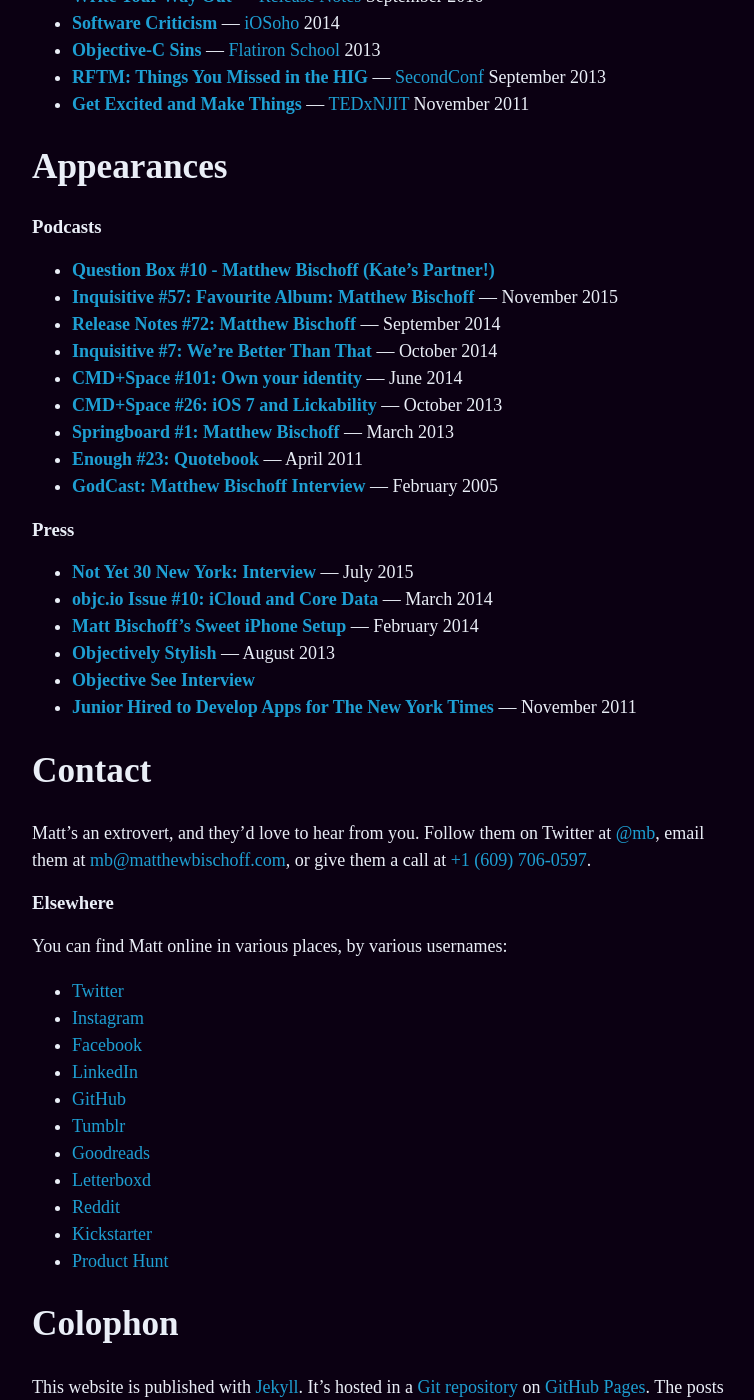
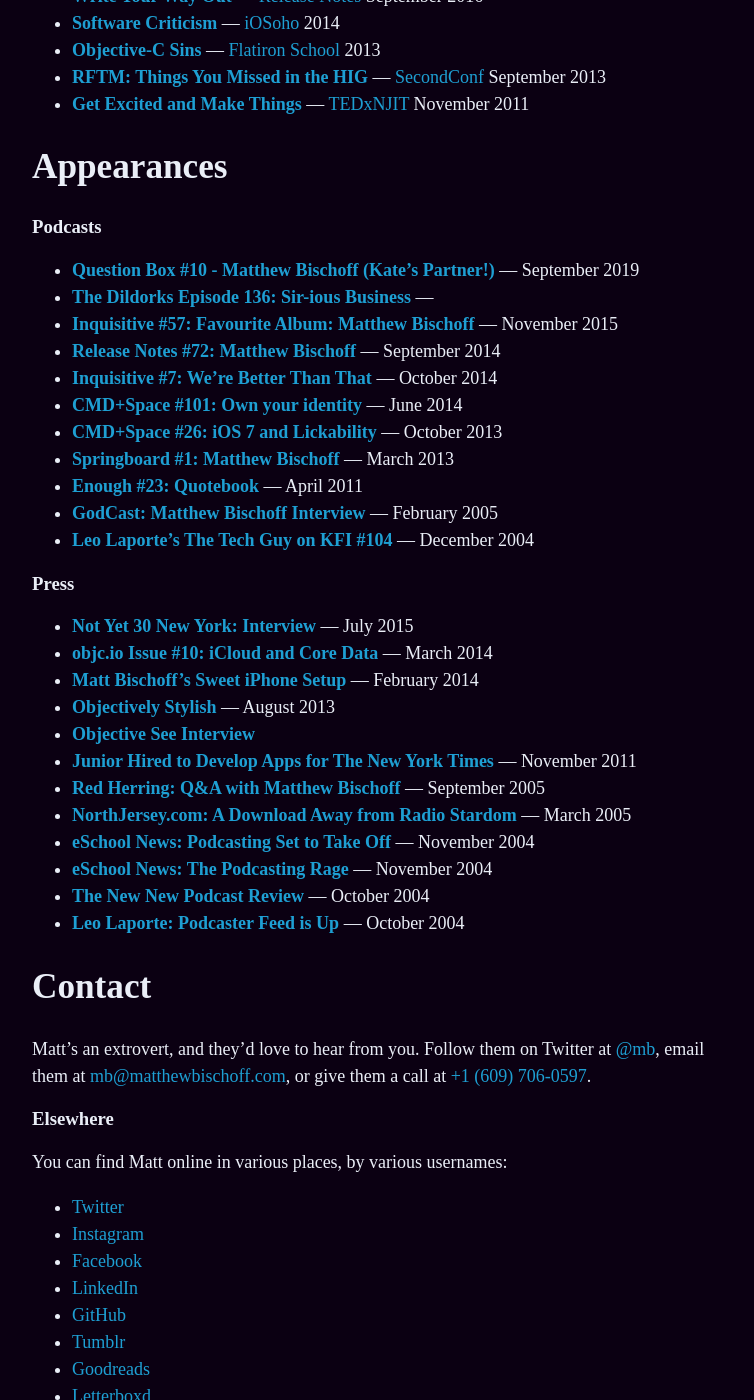
Before and after one commit to mbbischoff/website, a Jekyll site: the page built from about.md, in a window 1280 px wide and 1400 px high, scrolled down 2483 px. Shown: the whole window, without its empty margins (258-1012 px from the left). Built offline with Jekyll 4.4.1, drawn with Linux system fonts in a browser that asks for light colours; some web fonts are replaced.

Commit message:
Updated About

```diff
--- a/about.md
+++ b/about.md
@@ -54,7 +54,8 @@
 
 ### Podcasts
 
-* **[Question Box #10 - Matthew Bischoff (Kate's Partner!)](https://questionbox.libsyn.com/10-matthew-bischoff-kates-partner)**
+* **[Question Box #10 - Matthew Bischoff (Kate's Partner!)](https://questionbox.libsyn.com/10-matthew-bischoff-kates-partner)** — September 2019
+* **[The Dildorks Episode 136: Sir-ious Business](https://thedildorks.wordpress.com/portfolio/episode-136-sir-ious-business/)** —
 * **[Inquisitive #57: Favourite Album: Matthew Bischoff](https://www.relay.fm/inquisitive/57)** — November 2015
 * **[Release Notes #72: Matthew Bischoff](http://releasenotes.tv/72-matthew-bischoff/)** — September 2014
 * **[Inquisitive #7: We’re Better Than That](http://www.relay.fm/inquisitive/7)** — October 2014
@@ -63,6 +64,7 @@
 * **[Springboard #1: Matthew Bischoff](http://springboardshow.com/episodes/1)** — March 2013
 * **[Enough #23: Quotebook](http://minimalmac.com/enough/#ep23)** — April 2011
 * **[GodCast: Matthew Bischoff Interview](http://www.godcast.org/categories/behindTheScenes/2005/02/08.html#a349)** —  February 2005
+* **[Leo Laporte’s The Tech Guy on KFI #104](http://web.archive.org/web/20060624004717/http://leoville.tv/radio/pmwiki.php/ShowNotes/Show104)** — December 2004
 
 ### Press
 
@@ -72,6 +74,12 @@
 * **[Objectively Stylish](http://open.blogs.nytimes.com/2013/08/01/objectively-stylish/)** — August 2013
 * **[Objective See Interview](http://www.objectivesee.com/matthew.bischoff.html)**
 * **[Junior Hired to Develop Apps for The New York Times](http://www.njit.edu/features/sceneandheard/matt-bischoff.php)** — November 2011
+* **[Red Herring: Q&A with Matthew Bischoff](http://web.archive.org/web/20060325195516/http://www.redherring.com/Article.aspx?a=13836&hed=Q%26amp%3bA%3a+Matthew+Bischoff)** — September 2005
+* **[NorthJersey.com: A Download Away from Radio Stardom](http://web.archive.org/web/20051220143434/http://northjersey.com/page.php?qstr=eXJpcnk3ZjczN2Y3dnFlZUVFeXk2NTUmZmdiZWw3Zjd2cWVlRUV5eTY2NjI3OTImeXJpcnk3ZjcxN2Y3dnFlZUVFeXk3)** — March 2005
+* **[eSchool News: Podcasting Set to Take Off](http://web.archive.org/web/20070815111749/http://www.eschoolnews.com/news/showStory.cfm?ArticleID=5381)** — November 2004
+* **[eSchool News: The Podcasting Rage](http://web.archive.org/web/20070814052819/http://www.eschoolnews.com/eti/2004/11/000371.php)** — November 2004
+* **[The New New Podcast Review](http://web.archive.org/web/20070814221338/http://podcastreviews.net/archives/podcast_review/podcast_review_esc_from_the_world_radio.html)** — October 2004
+* **[Leo Laporte: Podcaster Feed is Up](https://leolaporte.com/2004/10/04/podcaster_feed_is_up/)** — October 2004
 
 ## Contact
 
```
